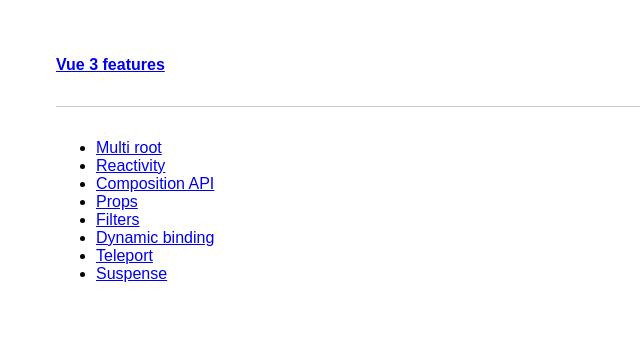
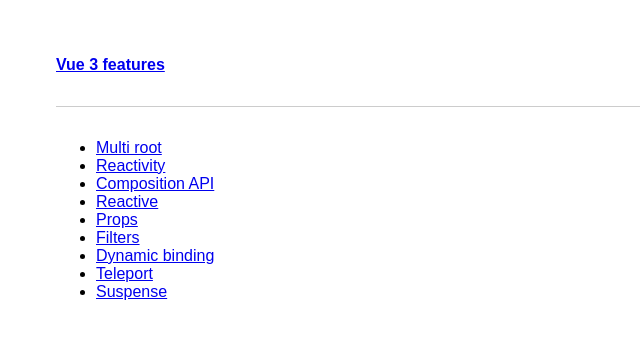
Before and after one commit to fczbkk/webinar-vue3, a Vue app: page / in a window 1280 px wide. Shown: the top 338 px of the page, without its empty margins (0-640 px from the left). Built offline with nearby package versions, Linux system fonts and the light colour scheme.

Commit message:
fix link to reactive example

```diff
--- a/src/router/index.js
+++ b/src/router/index.js
@@ -26,6 +26,11 @@
     path: '/composition-api',
     name: 'CompositionApi',
     component: () => import('../views/50-vue3-composition')
+  },
+  {
+    path: '/reactive',
+    name: 'Reactive',
+    component: () => import('../views/60-reactive')
   },
   {
     path: '/props',
--- a/src/views/Home.vue
+++ b/src/views/Home.vue
@@ -9,6 +9,9 @@
       </li>
       <li>
         <router-link :to="{name: 'CompositionApi'}">Composition API</router-link>
+      </li>
+      <li>
+        <router-link :to="{name: 'Reactive'}">Reactive</router-link>
       </li>
       <li>
         <router-link :to="{name: 'Props'}">Props</router-link>
```
